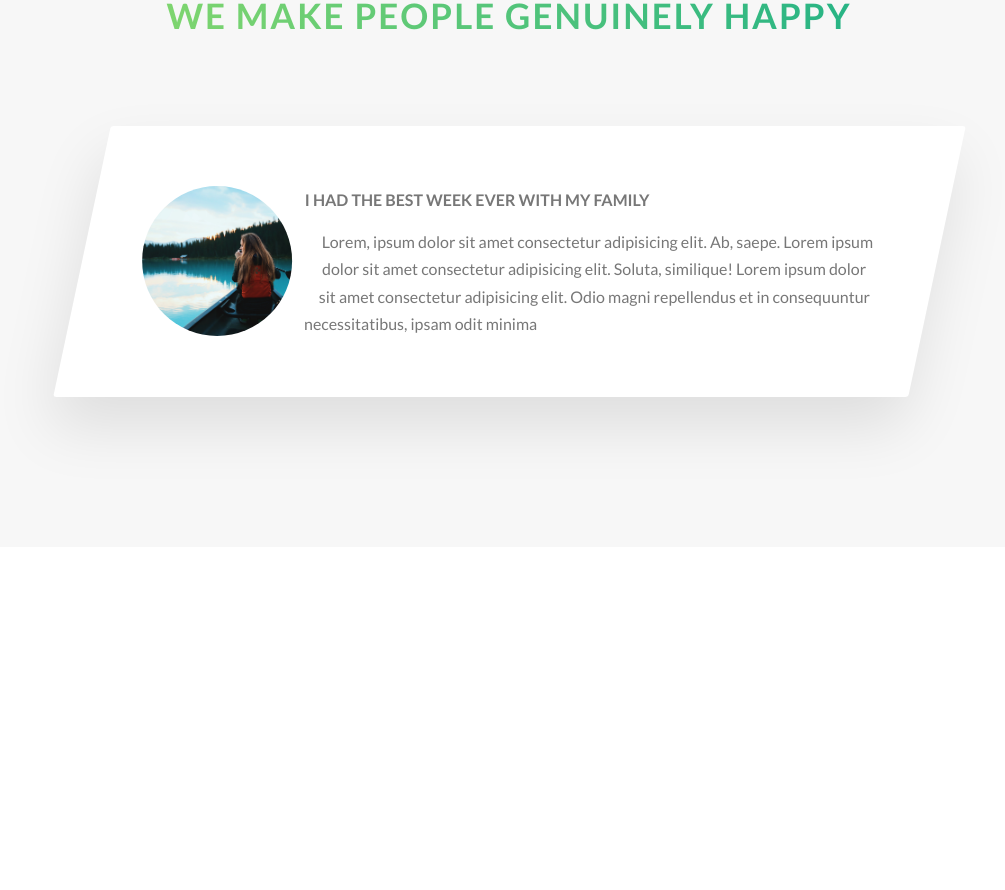
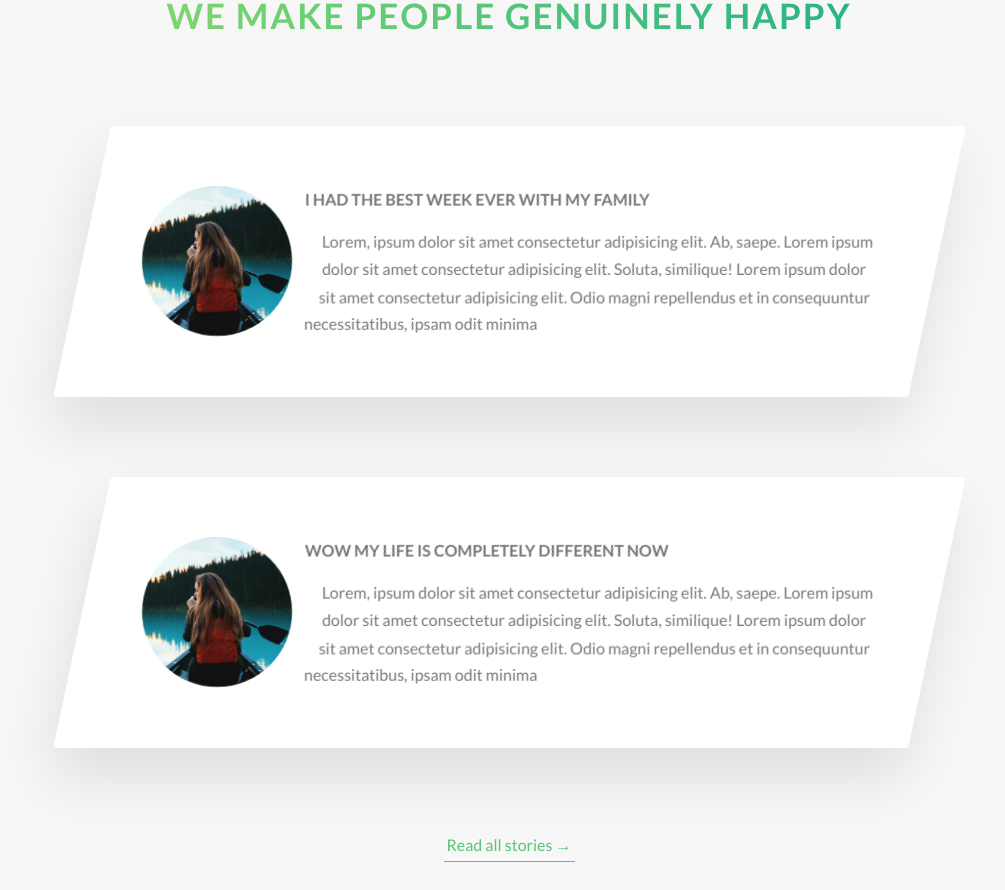
Before and after one commit to J0ssue/Advanced-CSS-vue, a Vue app: page / in a window 1280 px wide. Shown: the part 3400-4290 px from the top of the page, without its empty margins (131-1136 px from the left). Before the commit the page ends 3977 px from the top, so only its background shows below. Built offline with nearby package versions, Linux system fonts and the light colour scheme.

Commit message:
previously done

```diff
--- a/src/components/Story.vue
+++ b/src/components/Story.vue
@@ -1,29 +1,22 @@
 <template>
 	<div class="story">
 		<figure class="story__shape">
-			<img
-				src="../assets/images/nat-8.jpg"
-				alt="person on a tour"
-				class="story__img"
-			/>
+			<img :src="img" alt="person on a tour" class="story__img" />
+			<figcaption class="story__caption" v-text="name"></figcaption>
 		</figure>
 		<div class="story__text">
 			<heading-tertiary
 				class="u-margin-bottom-small"
-				text="I had the best week ever with my family"
+				:text="title"
 			></heading-tertiary>
-			<p>
-				Lorem, ipsum dolor sit amet consectetur adipisicing elit. Ab, saepe.
-				Lorem ipsum dolor sit amet consectetur adipisicing elit. Soluta,
-				similique! Lorem ipsum dolor sit amet consectetur adipisicing elit. Odio
-				magni repellendus et in consequuntur necessitatibus, ipsam odit minima
-			</p>
+			<p v-text="text"></p>
 		</div>
 	</div>
 </template>
 
 <script>
 	export default {
+		props: ["img", "name", "title", "text"],
 		name: "Story"
 	};
 </script>
--- a/src/sass/components/_story.scss
+++ b/src/sass/components/_story.scss
@@ -20,11 +20,36 @@
         -webkit-clip-path: circle(50% at 50% 50%);
         clip-path: circle(50% at 50% 50%);
         transform: translateX(-3rem) skewX(12deg);
+        position: relative;
     }
     &__img {
         height: 100%;
+        transform: translateX(-4rem) scale(1.4);
+        backface-visibility: hidden;
+        transition: all .6s ease;
     }
     &__text {
         transform: skewX(12deg);
     }
+    &__caption {
+        position: absolute;
+        top: 50%;
+        left: 50%;
+        transform: translate(-50%, 20%);
+        color: $color-white;
+        text-transform: uppercase;
+        font-size: 1.7rem;
+        text-align: center;
+        transition: all .6s ease;
+        opacity: 0;
+        backface-visibility: hidden;
+    }
+    &:hover &__caption {
+        opacity: 1;
+        transform: translate(-50%, -50%);
+    }
+    &:hover &__img {
+        transform: translateX(-4rem) scale(1);
+        filter: blur(3px) brightness(80%);
+    }
 }
--- a/src/sections/home/Stories.vue
+++ b/src/sections/home/Stories.vue
@@ -5,14 +5,46 @@
 				text="We make people genuinely happy"
 			></heading-secondary>
 		</header>
-		<div class="row">
-			<story />
+		<div class="row" v-for="story in stories" :key="story.name">
+			<story
+				:img="story.img"
+				:name="story.name"
+				:title="story.title"
+				:text="story.text"
+			/>
+		</div>
+		<div class="u-center-text u-margin-bottom-huge">
+			<a href="#" class="btn-text">Read all stories &rarr;</a>
 		</div>
 	</section>
 </template>
 
 <script>
 	export default {
-		name: "StoriesSection"
+		name: "StoriesSection",
+		data() {
+			return {
+				stories: [
+					{
+						img: require("../../assets/images/nat-8.jpg"),
+						name: "Mary Smith",
+						title: "I had the best week ever with my family",
+						text: `Lorem, ipsum dolor sit amet consectetur adipisicing elit. Ab, saepe.
+																									Lorem ipsum dolor sit amet consectetur adipisicing elit. Soluta,
+																									similique! Lorem ipsum dolor sit amet consectetur adipisicing elit. Odio
+																									magni repellendus et in consequuntur necessitatibus, ipsam odit minima`
+					},
+					{
+						img: require("../../assets/images/nat-8.jpg"),
+						name: "Jack Wilson",
+						title: "Wow my life is completely different now",
+						text: `Lorem, ipsum dolor sit amet consectetur adipisicing elit. Ab, saepe.
+																				Lorem ipsum dolor sit amet consectetur adipisicing elit. Soluta,
+																									similique! Lorem ipsum dolor sit amet consectetur adipisicing elit. Odio
+																									magni repellendus et in consequuntur necessitatibus, ipsam odit minima`
+					}
+				]
+			};
+		}
 	};
 </script>
```
